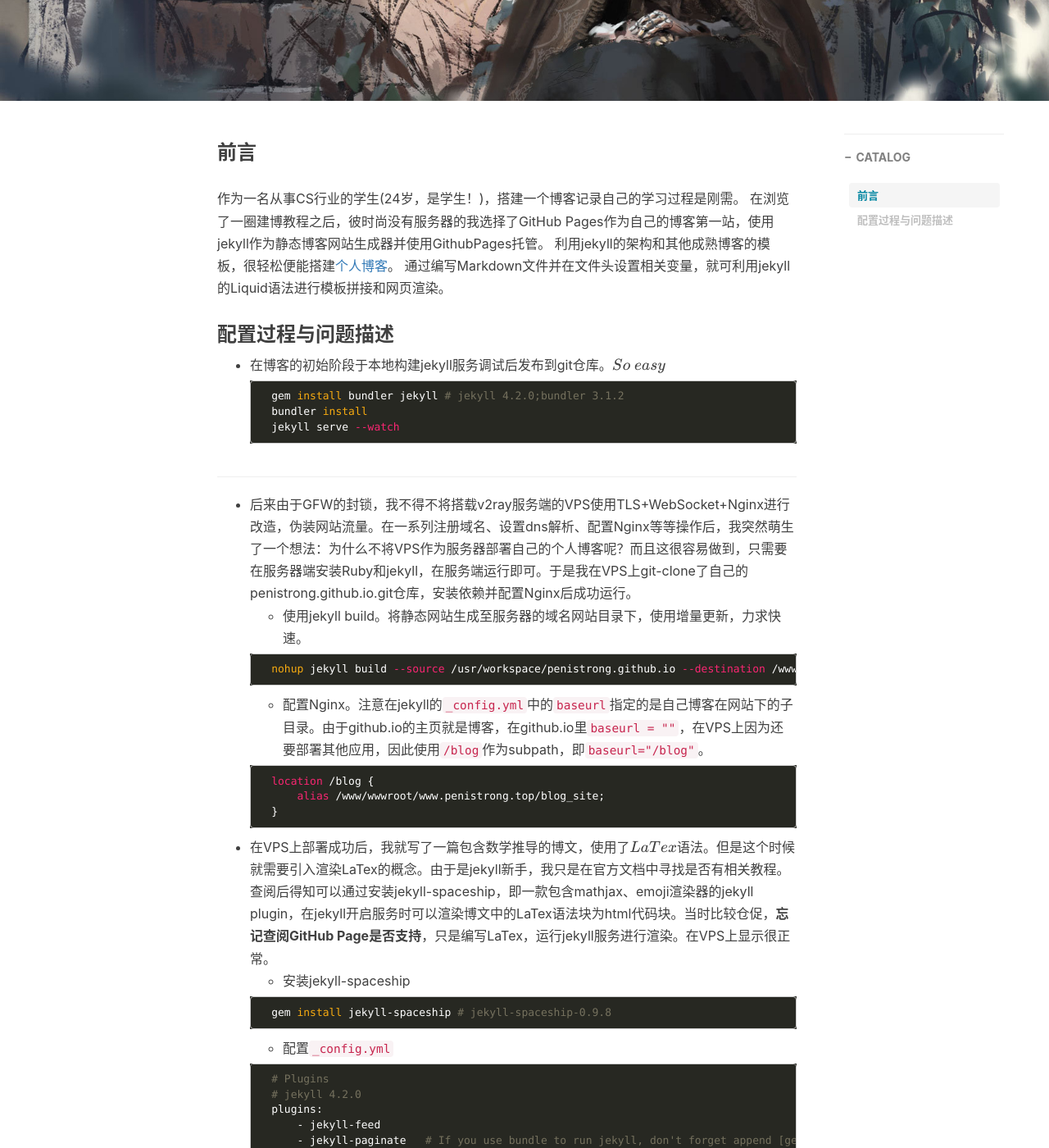
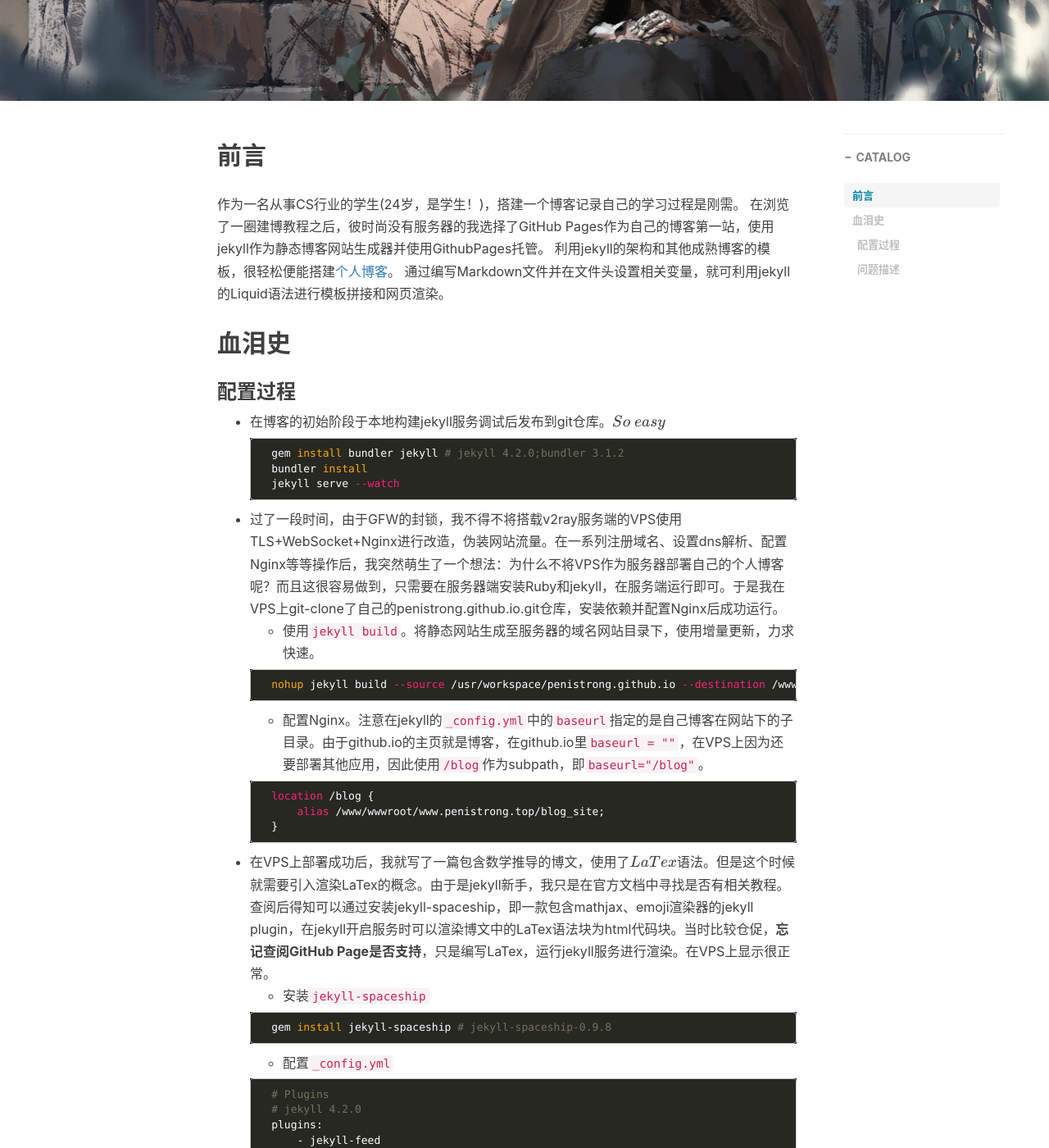
Before and after one commit to Penistrong/penistrong.github.io, a Jekyll site: the page built from _posts/2021-03-08-[jekyll博客搭建]GithubPages与云服务器.md, in a window 1280 px wide and 1400 px high, scrolled down 460 px. Shown: the whole window at 82% size. Built offline with Jekyll 4.4.1, drawn with Linux system fonts in a browser that asks for light colours; nearby versions of some CDN libraries; comment, search, counter and statistics services are not loaded; some of the changed text lies outside the part shown.

Commit message:
Upgrade post

````diff
--- a/_posts/2021-03-08-[jekyll博客搭建]GithubPages与云服务器.md
+++ b/_posts/2021-03-08-[jekyll博客搭建]GithubPages与云服务器.md
@@ -14,14 +14,15 @@ tags:
     - jekyll
 ---
 
-### 前言
+## 前言
 
 作为一名从事CS行业的学生(24岁，是学生！)，搭建一个博客记录自己的学习过程是刚需。
 在浏览了一圈建博教程之后，彼时尚没有服务器的我选择了GitHub Pages作为自己的博客第一站，使用jekyll作为静态博客网站生成器并使用GithubPages托管。
 利用jekyll的架构和其他成熟博客的模板，很轻松便能搭建[个人博客](https://penistrong.github.io)。
 通过编写Markdown文件并在文件头设置相关变量，就可利用jekyll的Liquid语法进行模板拼接和网页渲染。
 
-### 配置过程与问题描述
+## 血泪史
+### 配置过程
 
 - 在博客的初始阶段于本地构建jekyll服务调试后发布到git仓库。$So \space easy$
 
@@ -31,10 +32,8 @@ tags:
     jekyll serve --watch
     ```
 
----
-
-- 后来由于GFW的封锁，我不得不将搭载v2ray服务端的VPS使用TLS+WebSocket+Nginx进行改造，伪装网站流量。在一系列注册域名、设置dns解析、配置Nginx等等操作后，我突然萌生了一个想法：为什么不将VPS作为服务器部署自己的个人博客呢？而且这很容易做到，只需要在服务器端安装Ruby和jekyll，在服务端运行即可。于是我在VPS上git-clone了自己的penistrong.github.io.git仓库，安装依赖并配置Nginx后成功运行。
-    - 使用jekyll build。将静态网站生成至服务器的域名网站目录下，使用增量更新，力求快速。
+- 过了一段时间，由于GFW的封锁，我不得不将搭载v2ray服务端的VPS使用TLS+WebSocket+Nginx进行改造，伪装网站流量。在一系列注册域名、设置dns解析、配置Nginx等等操作后，我突然萌生了一个想法：为什么不将VPS作为服务器部署自己的个人博客呢？而且这很容易做到，只需要在服务器端安装Ruby和jekyll，在服务端运行即可。于是我在VPS上git-clone了自己的penistrong.github.io.git仓库，安装依赖并配置Nginx后成功运行。
+    - 使用`jekyll build`。将静态网站生成至服务器的域名网站目录下，使用增量更新，力求快速。
 
     ```shell
     nohup jekyll build --source /usr/workspace/penistrong.github.io --destination /www/wwwroot/www.penistrong.top/blog_site --incremental --watch
@@ -49,7 +48,7 @@ tags:
     ```
 
 - 在VPS上部署成功后，我就写了一篇包含数学推导的博文，使用了$LaTex$语法。但是这个时候就需要引入渲染LaTex的概念。由于是jekyll新手，我只是在官方文档中寻找是否有相关教程。查阅后得知可以通过安装jekyll-spaceship，即一款包含mathjax、emoji渲染器的jekyll plugin，在jekyll开启服务时可以渲染博文中的LaTex语法块为html代码块。当时比较仓促，**忘记查阅GitHub Page是否支持**，只是编写LaTex，运行jekyll服务进行渲染。在VPS上显示很正常。
-    - 安装jekyll-spaceship
+    - 安装`jekyll-spaceship`
 
     ```shell
     gem install jekyll-spaceship # jekyll-spaceship-0.9.8
````
Also changed, not shown: other parts of _posts/2021-03-08-[jekyll博客搭建]GithubPages与云服务器.md (+4 -0 lines).
